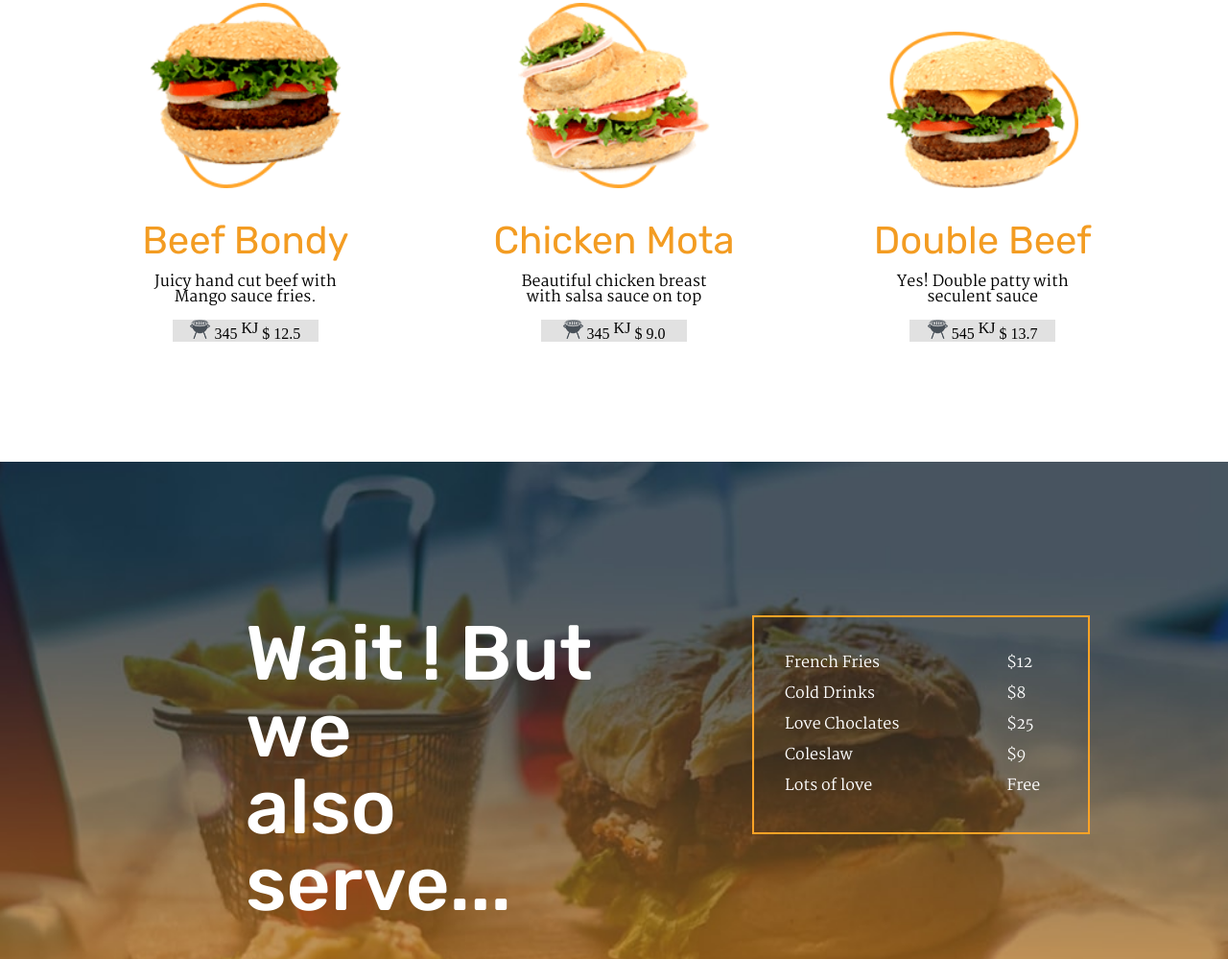
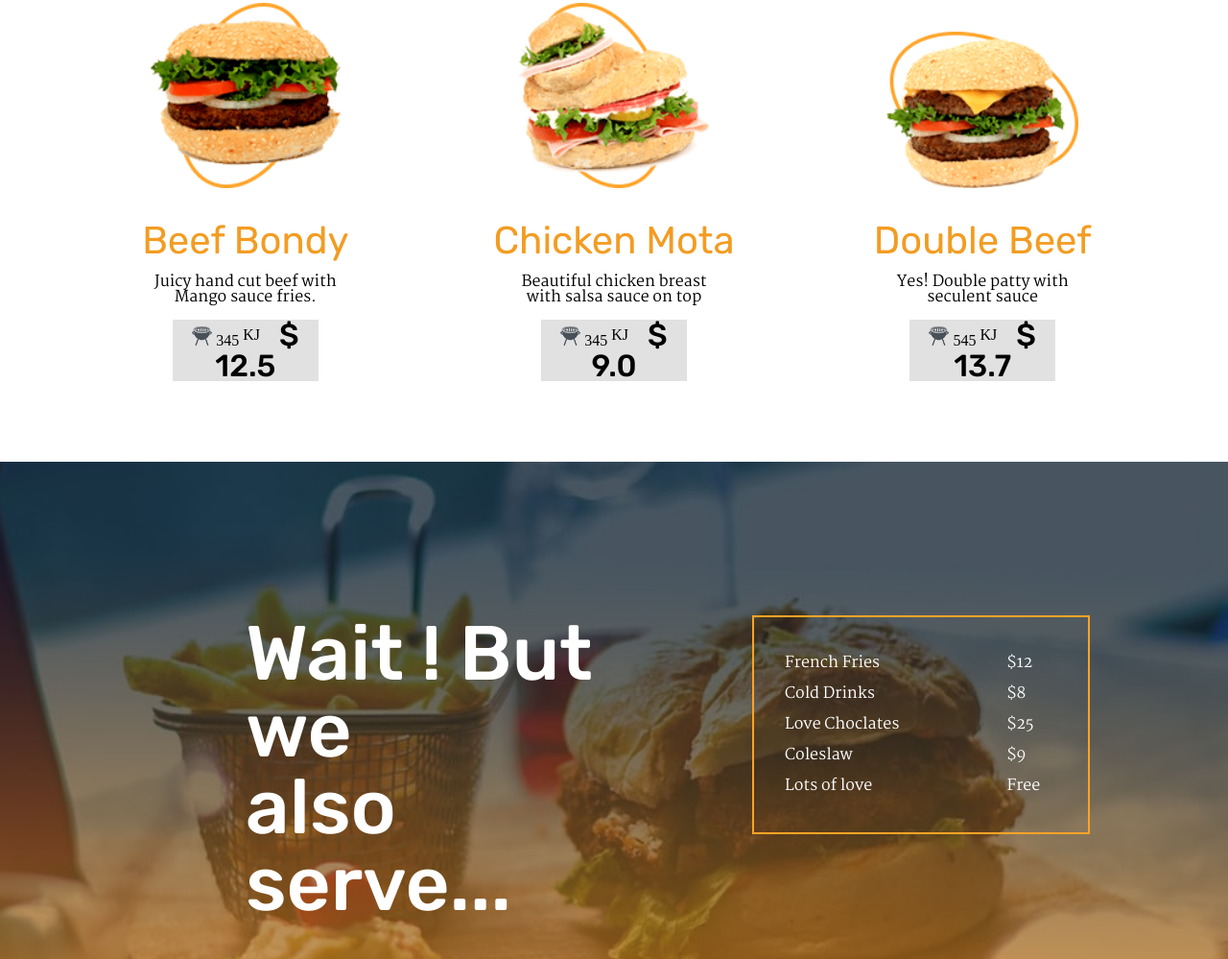
Before and after one commit to Nesteruk91/Nesteruk91.github.io, a plain HTML site: page index.html in a window 1280 px wide. Shown: the part 881-1880 px from the top of the page at 96% size. Drawn offline with Linux system fonts and the light colour scheme.

Commit message:
Add files via upload

```diff
--- a/index.html
+++ b/index.html
@@ -40,7 +40,7 @@
 					<span>Are they really ?</span>
 					<div class="button">
 						<a href="#" >
-						<p>Show me</p></a>
+						Show me</a>
 					</div>
 				</div>
 			</div>
@@ -61,7 +61,7 @@
 				<div class="price">
 					<img src="img/barbq.png"  alt="barbq">
 					<span>345 <sub>KJ</sub></span>
-					<span>$ 12.5</span>
+					<span class="dollar">$ 12.5</span>
 				</div>
 			</div>
 			<div class="burger">
@@ -74,7 +74,7 @@
 				<div class="price">
 					<img src="img/barbq.png" alt="barbq">
 					<span>345 <sub>KJ</sub></span>
-					<span>$ 9.0</span>
+					<span class="dollar">$ 9.0</span>
 				</div>
 			</div>
 			<div class="burger">
@@ -87,7 +87,7 @@
 				<div class="price">
 					<img src="img/barbq.png" alt="barbq">
 					<span>545 <sub>KJ</sub></span>
-					<span>$ 13.7</span>
+					<span class="dollar">$ 13.7</span>
 				</div>
 			</div>
 		</div>
@@ -183,7 +183,7 @@
 					<input  class="form-input" type="text" required placeholder="Write your full name here">
 					<input  class="form-input" type="email" placeholder="Email Address here">
 					<input class="form-input" type="tel" placeholder="Phone Number">
-					<textarea class="form-area" name="text" ></textarea>
+					<textarea class="form-area" name="text" placeholder="Message you want to deliver....." ></textarea>
 					<button class="form-button" type="submit">Submit Now</button>
 				</form>
 			</div>
```
